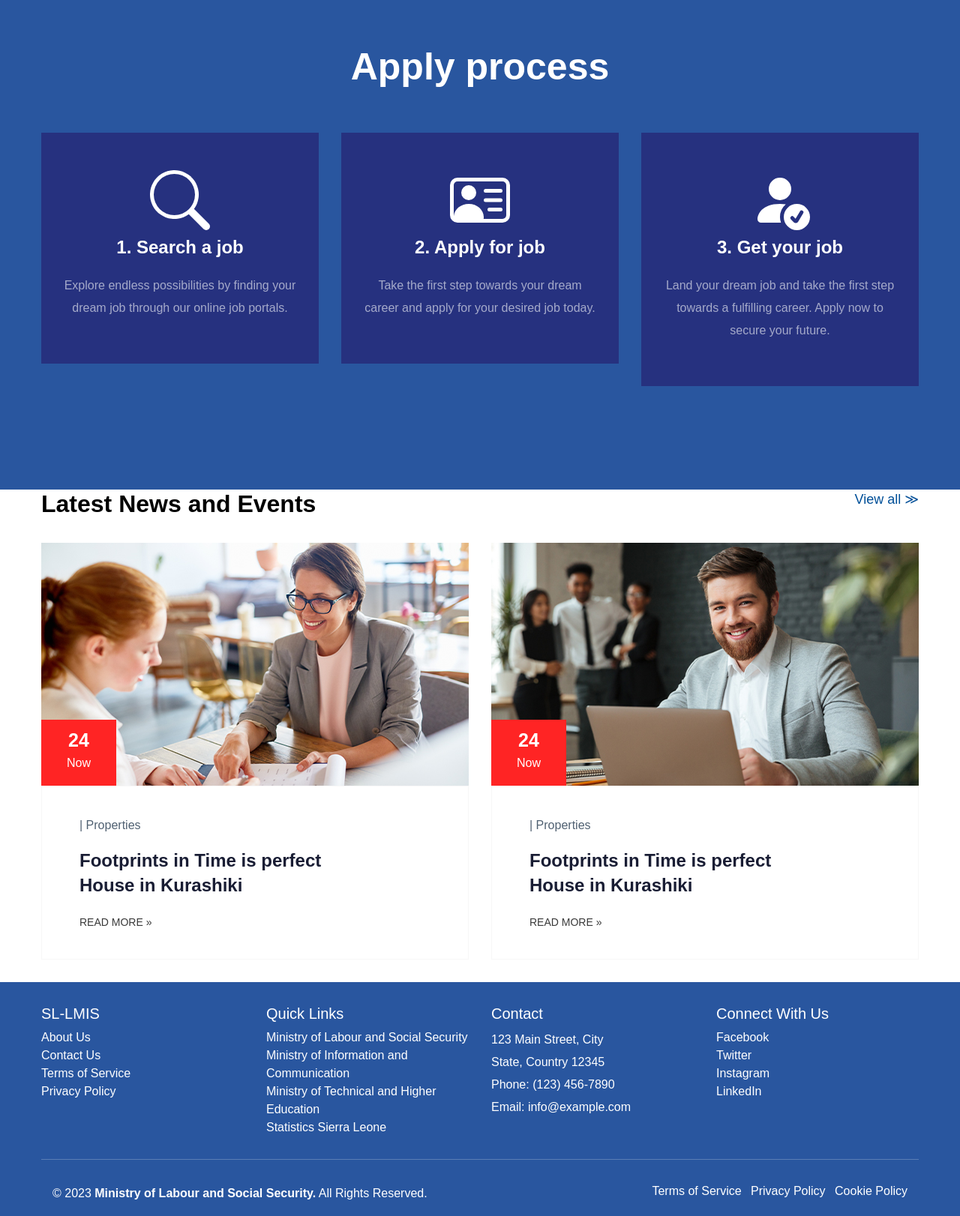
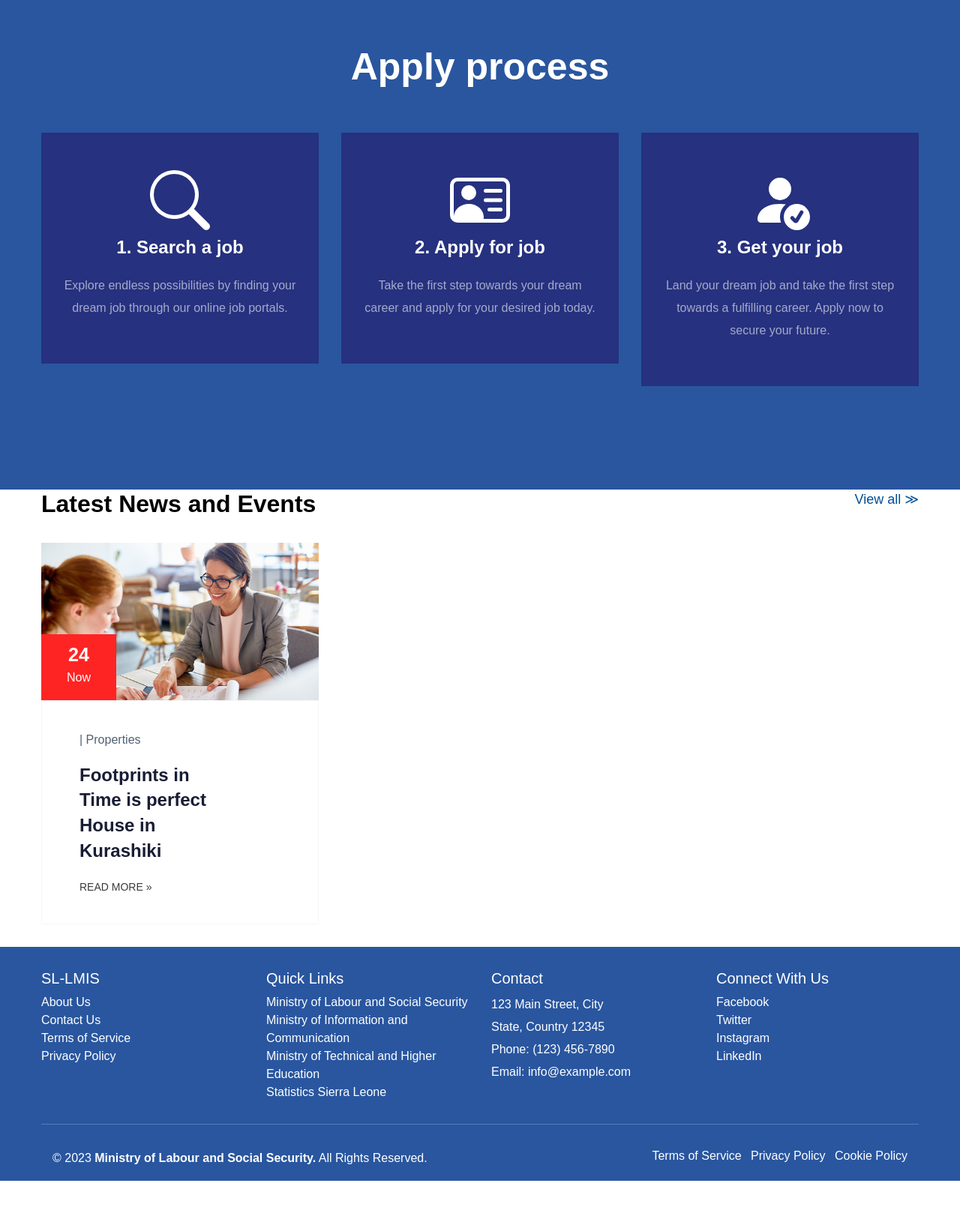
Before and after one commit to gilbertfullah/sl_lmis, a Django app: page / in a window 1280 px wide. Shown: the part 804-2426 px from the top of the page at 75% size. After the commit the page ends 2379 px from the top, so only its background shows below. Run offline with Django 4.2, Linux system fonts and the light colour scheme; parts of the project's set-up code (start-up, migrations or seed data) failed here and were passed over; some libraries are stand-ins or nearby versions; some web fonts are replaced.

Commit message:
new changes

```diff
--- a/core/templates/core/home.html
+++ b/core/templates/core/home.html
@@ -176,7 +176,7 @@
 
 
 
-<!-- Blog Area Start -->
+<!-- News and Events Start -->
 <div class="home-blog-area">
     <div class="container">
         <!-- Section Tittle -->
@@ -193,7 +193,7 @@
             </div>
         </div>
         <div class="row">
-            <div class="col-xl-6 col-lg-6 col-md-6">
+            <div class="col-xl-4 col-lg-4 col-md-4">
                 <div class="home-blog-single mb-30">
                     <div class="blog-img-cap">
                         <div class="blog-img">
@@ -212,28 +212,9 @@
                     </div>
                 </div>
             </div>
-            <div class="col-xl-6 col-lg-6 col-md-6">
-                <div class="home-blog-single mb-30">
-                    <div class="blog-img-cap">
-                        <div class="blog-img">
-                            <img src="{% static 'images/home-blog2.jpg' %}" alt="">
-                            <!-- Blog date -->
-                            <div class="blog-date text-center">
-                                <span>24</span>
-                                <p>Now</p>
-                            </div>
-                        </div>
-                        <div class="blog-cap">
-                            <p>|   Properties</p>
-                            <h3><a href="single-blog.html">Footprints in Time is perfect House in Kurashiki</a></h3>
-                            <a href="#" class="more-btn">Read more »</a>
-                        </div>
-                    </div>
-                </div>
-            </div>
         </div>
     </div>
 </div>
-<!-- Blog Area End -->
+<!-- News and Events End -->
 
 {% endblock content %}
--- a/core/views.py
+++ b/core/views.py
@@ -5,14 +5,16 @@ from django.db.models import Count
 from plotly.graph_objs import Pie
 from jobs.models import Job
 from django.db import models
+from news_and_events.models import NewsAndEvents
 
 
 def home(request):
     jobs = Job.objects.all().order_by('-published_date')[:6]
-    #categories = Job.objects.values('sector').annotate(job_count=models.Count('sector')).order_by('-job_count')[:4]
+    news_and_events = NewsAndEvents.objects.all().order_by('-published_date')[:3]
+    #new = Job.objects.values('sector').annotate(job_count=models.Count('sector')).order_by('-job_count')[:4]
     categories = Job.objects.values('sector').annotate(job_count=Count('sector')).order_by('-job_count')[:4]
 
-    return render(request, 'core/home.html', {'jobs': jobs, 'categories': categories})
+    return render(request, 'core/home.html', {'jobs': jobs, 'categories': categories, 'news_and_events': news_and_events})
 
 def working_age_population(request):
     values = [20, 30, 40, 50]
--- a/news_and_events/models.py
+++ b/news_and_events/models.py
@@ -1,6 +1,6 @@
 from django.db import models
 from django.utils import timezone
-#from django.contrib.postgres.fields import ArrayField
+from django.contrib.postgres.fields import ArrayField
 
 class Image(models.Model):
     images = ArrayField(models.ImageField(upload_to='news/'))
```
